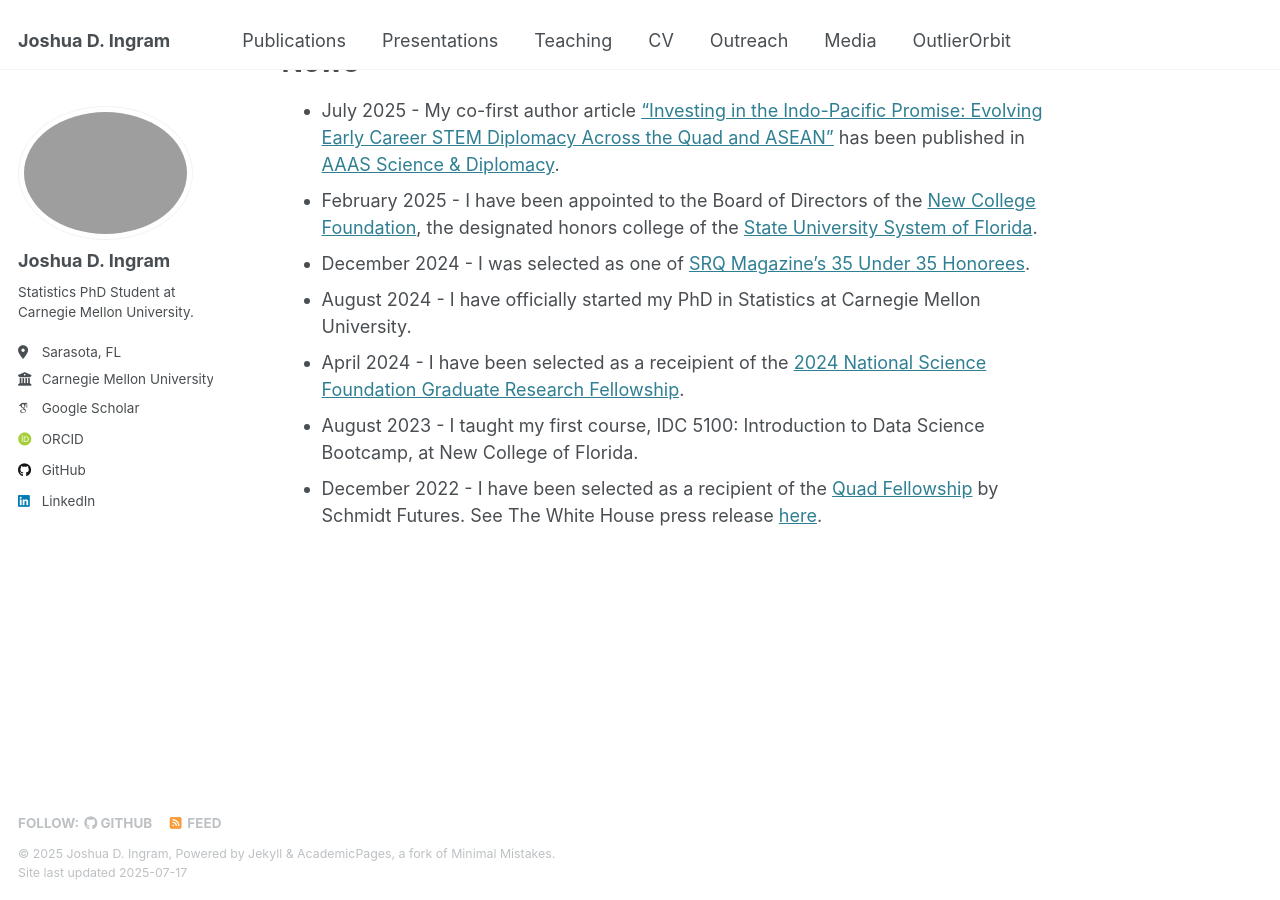
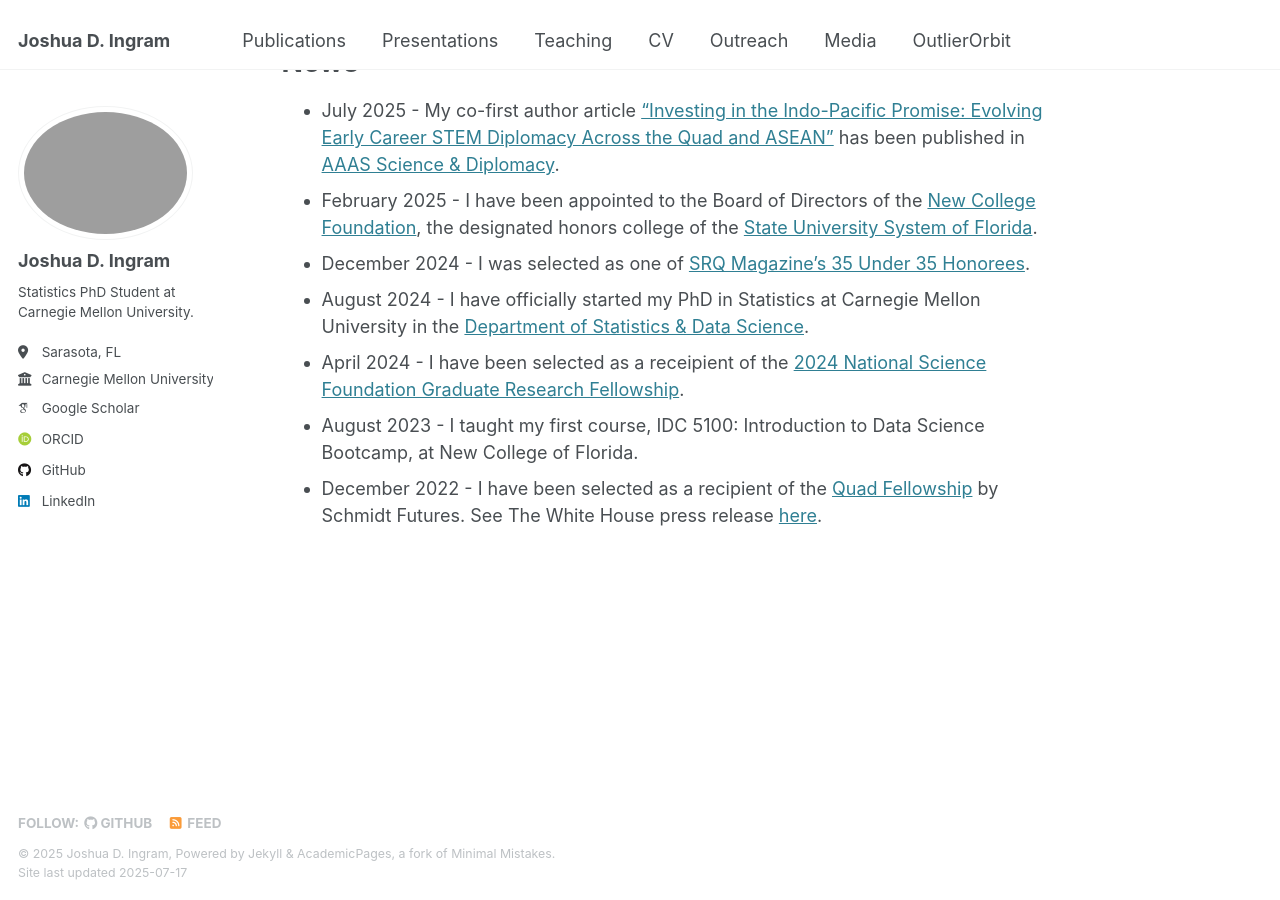
Before and after one commit to Joshuaingram/joshuaingram.github.io, a Jekyll site: the page built from _pages/about.md, in a window 1280 px wide and 900 px high, scrolled down 1027 px. Built offline with Jekyll 4.4.1, drawn with Linux system fonts in a browser that asks for light colours; some web fonts are replaced.

Commit message:
Update about.md

```diff
--- a/_pages/about.md
+++ b/_pages/about.md
@@ -31,7 +31,7 @@
 * July 2025 - My co-first author article ["Investing in the Indo-Pacific Promise: Evolving Early Career STEM Diplomacy Across the Quad and ASEAN"](https://doi.org/10.1126/scidip.aea4232) has been published in [AAAS Science & Diplomacy](https://www.sciencediplomacy.org).
 * February 2025 - I have been appointed to the Board of Directors of the [New College Foundation](https://www.srqmagazine.com/srq-daily/2025-02-26/26227_New-College-Foundation-Welcomes-Five-Distinguished-Professionals-to-Board-of-Directors), the designated honors college of the [State University System of Florida](https://www.flbog.edu).
 * December 2024 - I was selected as one of [SRQ Magazine's 35 Under 35 Honorees](https://www.srqmagazine.com/articles/2110/35-Under-35).
-* August 2024 - I have officially started my PhD in Statistics at Carnegie Mellon University.
+* August 2024 - I have officially started my PhD in Statistics at Carnegie Mellon University in the [Department of Statistics & Data Science](https://www.cmu.edu/dietrich/statistics-datascience/index.html).
 * April 2024 - I have been selected as a receipient of the [2024 National Science Foundation Graduate Research Fellowship](https://www.nsfgrfp.org/about/about-grfp/).
 * August 2023 - I taught my first course, IDC 5100: Introduction to Data Science Bootcamp, at New College of Florida.
 * December 2022 - I have been selected as a recipient of the [Quad Fellowship](https://www.quadfellowship.org/quad-fellows) by Schmidt Futures. See The White House press release [here](https://www.whitehouse.gov/briefing-room/statements-releases/2022/12/09/statement-by-national-security-advisor-jake-sullivan-congratulating-inaugural-quad-fellows/).
```
